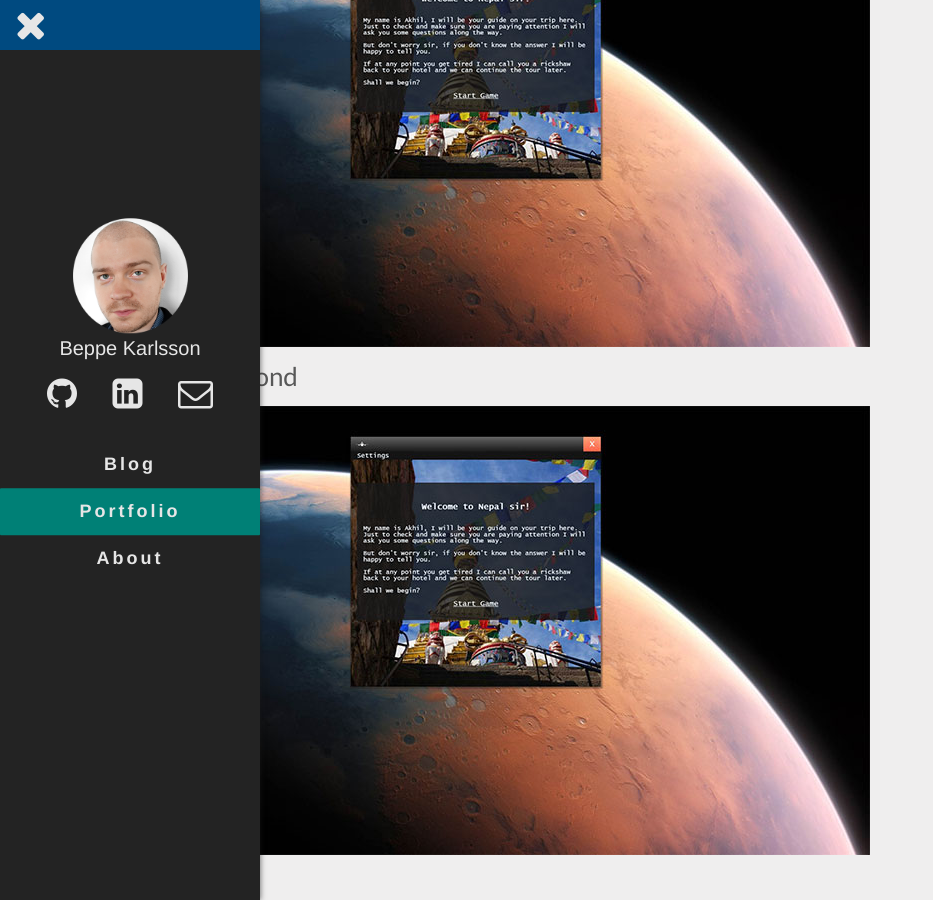
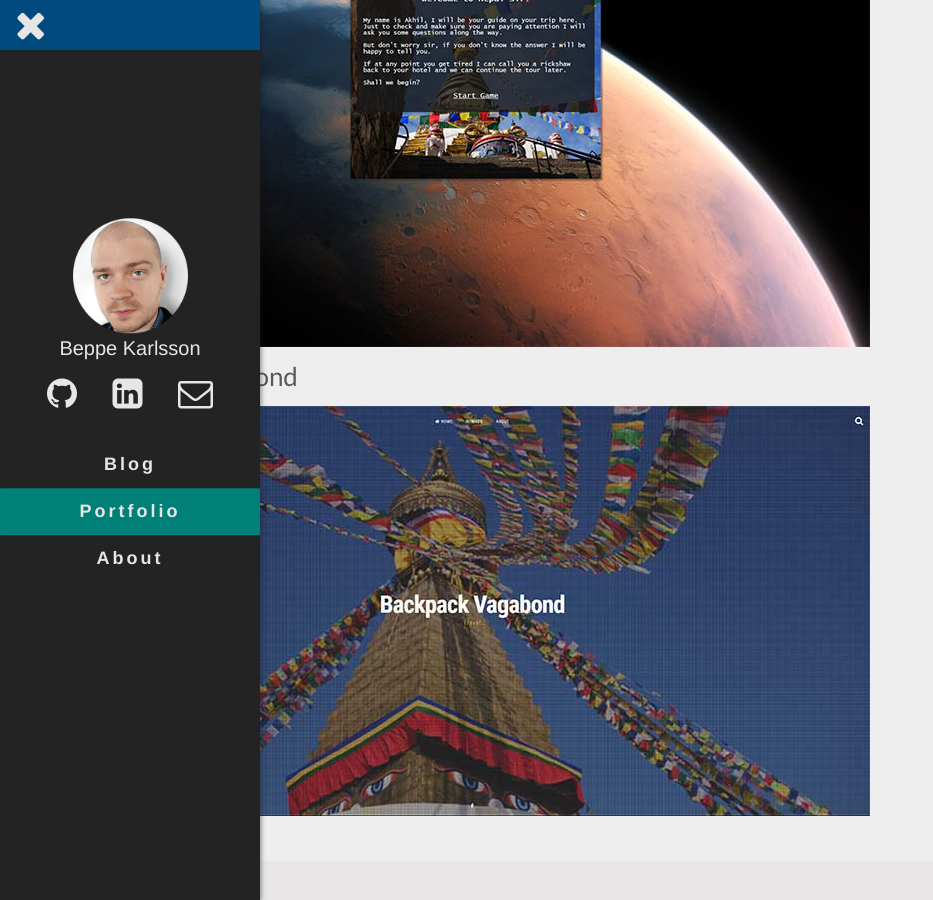
Before and after one commit to beppek/beppek.github.io, a Jekyll site: the page built from 02-portfolio.md, in a window 1280 px wide and 900 px high, scrolled down 857 px. Shown: the whole window, without its empty margins (0-933 px from the left). Built offline with Jekyll 4.4.1, drawn with Linux system fonts in a browser that asks for light colours.

Commit message:
correct image for backpack vagabond

```diff
--- a/02-portfolio.md
+++ b/02-portfolio.md
@@ -12,4 +12,4 @@ permalink: /portfolio/
 
 ### Backpack Vagabond
 
-<a href="http://backpackvagabond.com" target="_blank">![Backpack Vagabond](/img/portfolio/pwd.jpg "Backpack Vagabond")</a>
+<a href="http://backpackvagabond.com" target="_blank">![Backpack Vagabond](/img/portfolio/backpackvagabond.jpg "Backpack Vagabond")</a>
```
Also changed, not shown: img/portfolio/backpackvagabond.jpg (added).
